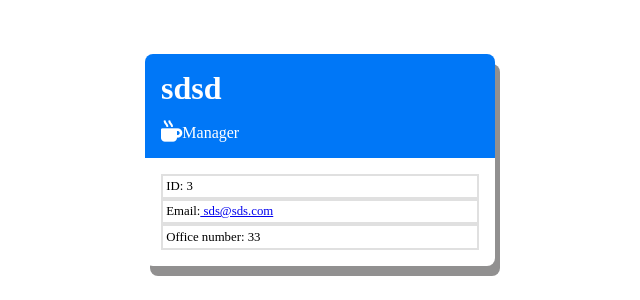
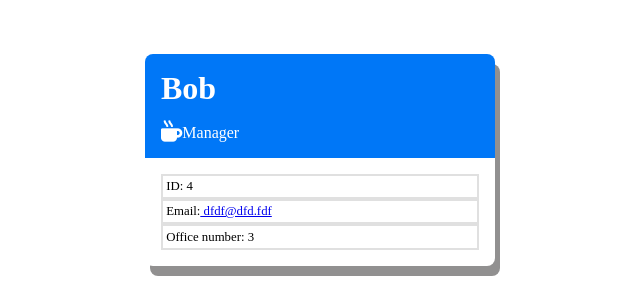
Before and after one commit to RichoHa/generateMyTeam, a plain HTML site: page index.html in a window 1280 px wide. Shown: the part 175-475 px from the top of the page, 320-960 px from the left. Drawn offline with Linux system fonts and the light colour scheme.

```diff
--- a/index.html
+++ b/index.html
@@ -22,13 +22,13 @@
     <div id="teamSection">
       <div class="Card">
         <div>
-          <h1>sdsd</h1>
+          <h1>Bob</h1>
           <p><i class="fas fa-mug-hot fa-lg"></i>Manager</p>
         </div>
         <div>
-          <p>ID: 3</p>
-          <p>Email:<a href="mailto:sds@sds.com"> sds@sds.com</a></p>
-          <p>Office number: 33</p>
+          <p>ID: 4</p>
+          <p>Email:<a href="mailto:dfdf@dfd.fdf"> dfdf@dfd.fdf</a></p>
+          <p>Office number: 3</p>
         </div>
       </div>
     </div>
```
Also changed, not shown: README.md.
